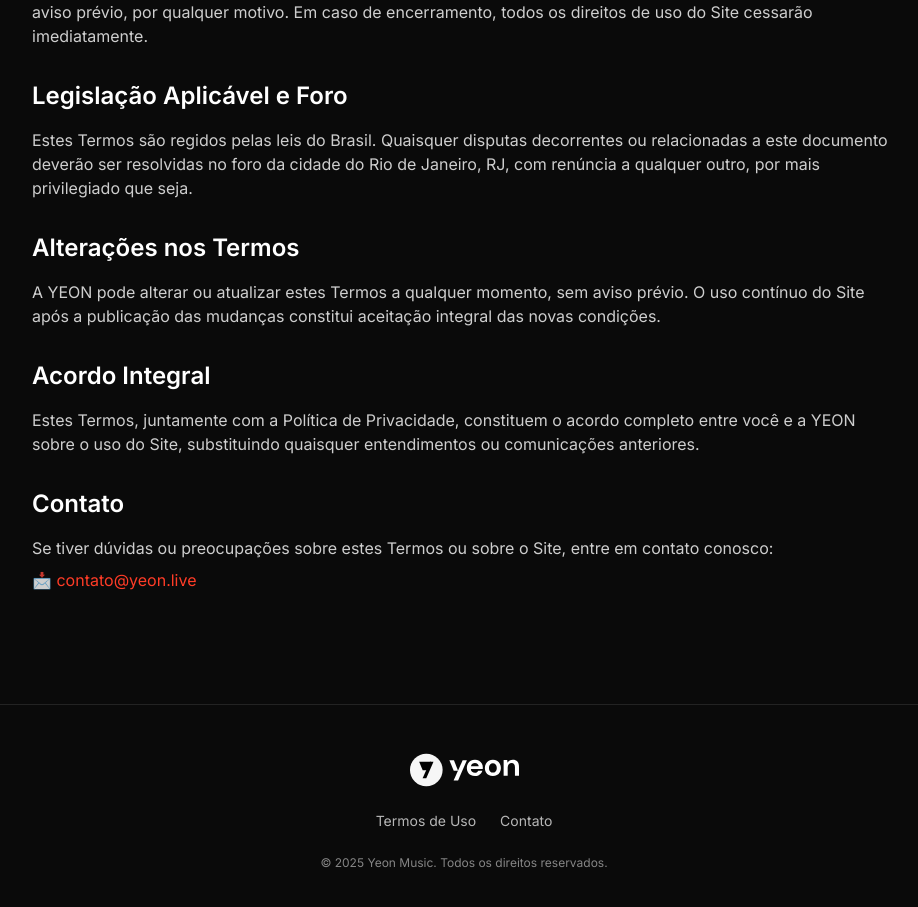
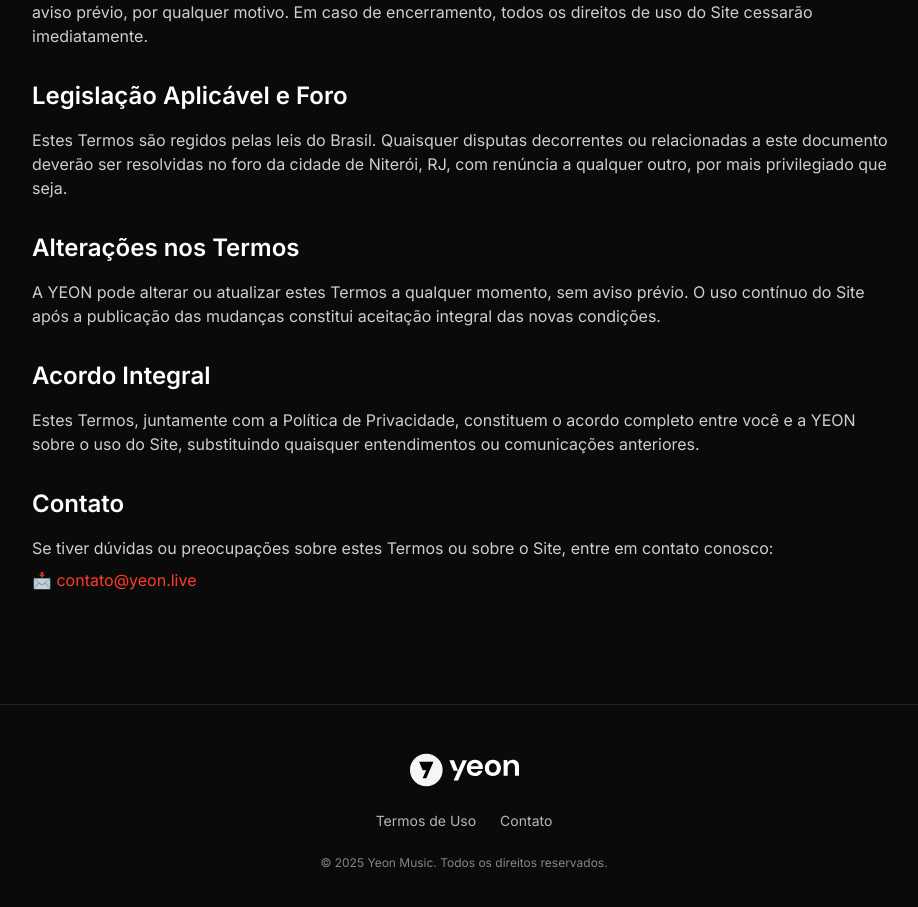
Before and after one commit to gustavohenriquepss/yeon-website, a React (Vite) app: page /termos-de-uso in a window 1280 px wide. Shown: the part 2484-3391 px from the top of the page, without its empty margins (176-1094 px from the left). Built offline with nearby package versions, Linux system fonts and the light colour scheme.

Commit message:
Update Terms of Service

```diff
--- a/src/pages/TermsOfService.tsx
+++ b/src/pages/TermsOfService.tsx
@@ -135,7 +135,7 @@ const TermsOfService: React.FC = () => {
                   <h2 className="text-2xl font-semibold text-white mb-4">Legislação Aplicável e Foro</h2>
                   <p>
                     Estes Termos são regidos pelas leis do Brasil.
-                    Quaisquer disputas decorrentes ou relacionadas a este documento deverão ser resolvidas no foro da cidade do Rio de Janeiro, RJ, com renúncia a qualquer outro, por mais privilegiado que seja.
+                    Quaisquer disputas decorrentes ou relacionadas a este documento deverão ser resolvidas no foro da cidade de Niterói, RJ, com renúncia a qualquer outro, por mais privilegiado que seja.
                   </p>
                 </section>
 
```
